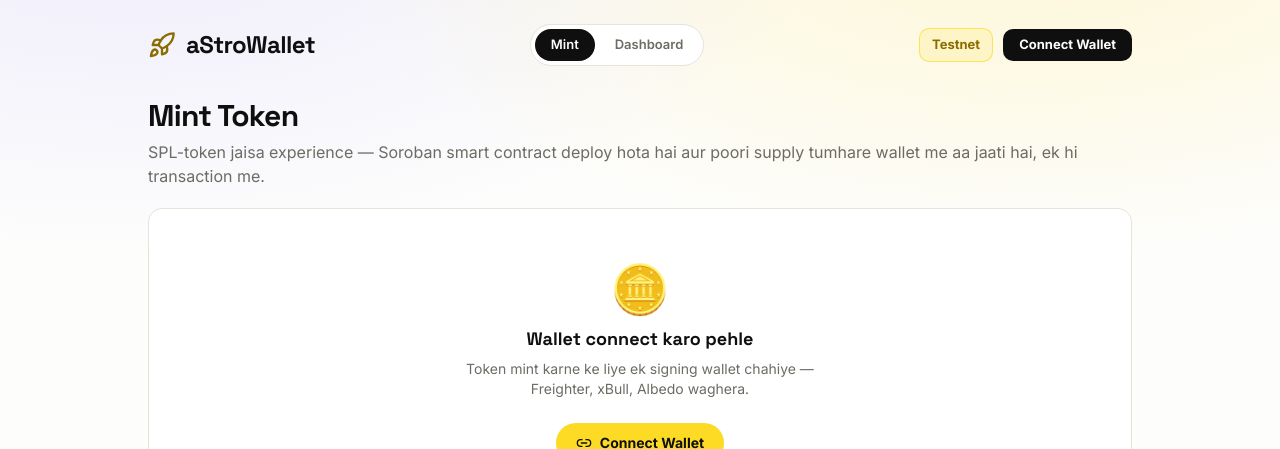
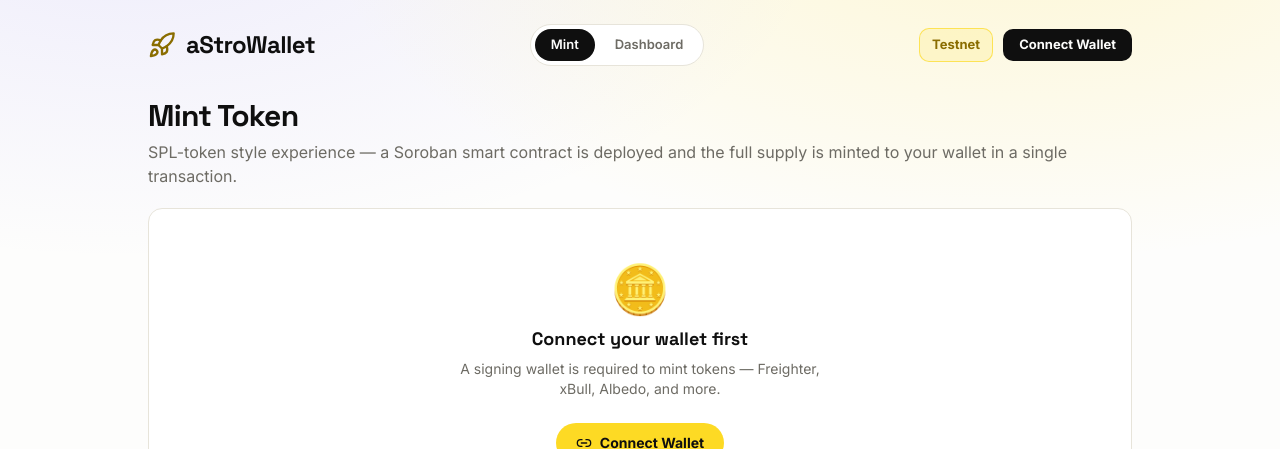
Before and after one commit to vilashturkane/aStroWallet, a Next.js app in the folder client/: page /mint in a window 1280 px wide. Shown: the top 449 px of the page. Built offline with nearby package versions, Linux system fonts and the light colour scheme; no server answers.

Commit message:
fix(i18n): replace all 22 Hinglish strings with pure English across 7 files

```diff
--- a/client/app/dashboard/page.tsx
+++ b/client/app/dashboard/page.tsx
@@ -12,7 +12,7 @@ export default function DashboardPage() {
       <div className="pt-2">
         <h1 className="font-display text-3xl font-bold tracking-tight">Dashboard</h1>
         <p className="mt-1.5 text-muted-foreground">
-          Balances, tokens, NFTs, activity aur payments — sab ek jagah.
+          Balances, tokens, NFTs, activity and payments — all in one place.
         </p>
       </div>
       <Dashboard />
--- a/client/app/mint/page.tsx
+++ b/client/app/mint/page.tsx
@@ -12,8 +12,8 @@ export default function MintPage() {
       <div className="pt-2">
         <h1 className="font-display text-3xl font-bold tracking-tight">Mint Token</h1>
         <p className="mt-1.5 text-muted-foreground">
-          SPL-token jaisa experience — Soroban smart contract deploy hota hai aur poori supply
-          tumhare wallet me aa jaati hai, ek hi transaction me.
+          SPL-token style experience — a Soroban smart contract is deployed and the full supply
+          is minted to your wallet in a single transaction.
         </p>
       </div>
       <MintTokenCard />
--- a/client/app/page.tsx
+++ b/client/app/page.tsx
@@ -36,17 +36,17 @@ const STEPS = [
   {
     icon: ImageIcon,
     title: "1 · Upload to IPFS",
-    desc: "Token ki image aur metadata JSON Pinata pe pin hoti hai — server-side, credentials kabhi browser me nahi aate.",
+    desc: "The token image and metadata JSON are pinned to Pinata / IPFS server-side — credentials never reach the browser.",
   },
   {
     icon: FileCode2,
     title: "2 · Deploy contract",
-    desc: "Uploaded WASM se ek naya SEP-41 token contract instance deploy hota hai — Rust me likha, unit-tested.",
+    desc: "A new SEP-41 token contract instance is deployed from the uploaded WASM — written in Rust, fully unit-tested.",
   },
   {
     icon: Sparkles,
     title: "3 · Supply minted",
-    desc: "Constructor same transaction me poori supply tumhare wallet me mint kar deta hai. Done. 🎉",
+    desc: "The constructor mints the full supply to your wallet in the same transaction. Done. 🎉",
   },
 ];
 
@@ -141,7 +141,7 @@ export default function Home() {
           Everything a web3 wallet needs
         </h2>
         <p className="mt-2 text-center text-muted-foreground">
-          Connect karo, explore karo, mint karo — sab kuch testnet pe.
+          Connect, explore, and mint — all on testnet.
         </p>
         <div className="mt-9 grid gap-4 md:grid-cols-3">
           {/* Connect — opens the wallet modal directly */}
@@ -155,7 +155,7 @@ export default function Home() {
                 "Freighter · xBull · Albedo · Lobstr · Hana",
                 "One-click via Stellar Wallets Kit modal",
                 "Keys stay in YOUR wallet — non-custodial",
-                "Connect hote hi dashboard khul jaata hai",
+                "Dashboard opens instantly once connected",
               ]}
             />
             <span className="mt-5 inline-flex items-center gap-1.5 text-sm font-bold text-foreground">
@@ -334,7 +334,7 @@ export default function Home() {
           How token minting works
         </h2>
         <p className="mt-2 text-center text-muted-foreground">
-          Solana ke SPL token jaisa — lekin Stellar pe, Soroban smart contract ke saath.
+          Just like SPL tokens on Solana — but on Stellar, powered by Soroban smart contracts.
         </p>
         <div className="mt-8 grid gap-4 md:grid-cols-3">
           {STEPS.map((s) => (
--- a/client/components/dashboard/index.tsx
+++ b/client/components/dashboard/index.tsx
@@ -32,9 +32,9 @@ export function Dashboard() {
       <Card className="animate-fade-up">
         <CardContent className="py-14 text-center">
           <div className="mb-3 text-5xl">📊</div>
-          <p className="font-display text-lg font-bold">Koi account selected nahi hai</p>
+          <p className="font-display text-lg font-bold">No account selected</p>
           <p className="mx-auto mt-1.5 max-w-sm text-sm text-muted-foreground">
-            Wallet connect karo — phir uska dashboard yahan khulega.
+            Connect your wallet — your dashboard will load here.
           </p>
           <div className="mt-6 flex flex-wrap justify-center gap-3">
             <ConnectWalletButton />
--- a/client/components/dashboard/nfts-tab.tsx
+++ b/client/components/dashboard/nfts-tab.tsx
@@ -60,13 +60,13 @@ export function NftsTab({ balances }: { balances: HorizonBalance[] }) {
         <div className="mb-3 text-4xl">🖼</div>
         No NFTs detected on this account (<b>{network.toUpperCase()}</b>).
         <div className="mx-auto mt-4 max-w-md space-y-1.5 text-left text-[12.5px] leading-relaxed">
-          <p className="font-bold text-foreground">NFT nahi dikh raha? Check karo:</p>
-          <p>🔁 <b>Network</b> — NFTs mainnet pe hain toh upar se Mainnet select karo</p>
+          <p className="font-bold text-foreground">NFT not showing up? Check the following:</p>
+          <p>🔁 <b>Network</b> — if your NFTs are on mainnet, switch to Mainnet above</p>
           <p>
-            🧱 <b>Soroban NFTs</b> — smart-contract wale NFTs Horizon balances me nahi aate; abhi
-            sirf classic-asset NFTs dikhte hain (trustline balance ≤ 1)
+            🧱 <b>Soroban NFTs</b> — smart-contract NFTs do not appear in Horizon balances; only
+            classic-asset NFTs are shown (trustline balance ≤ 1)
           </p>
-          <p>📍 <b>Address</b> — wahi account kholo jisme NFT hold hai</p>
+          <p>📍 <b>Address</b> — open the account that actually holds the NFT</p>
         </div>
       </div>
     );
@@ -79,8 +79,7 @@ export function NftsTab({ balances }: { balances: HorizonBalance[] }) {
         ))}
       </div>
       <p className="mt-3 text-[11.5px] text-muted-foreground">
-        ℹ️ Sirf classic-asset NFTs (balance ≤ 1) dikhte hain — Soroban contract NFTs Horizon me
-        visible nahi hote.
+        ℹ️ Only classic-asset NFTs (balance ≤ 1) are shown — Soroban contract NFTs are not visible via Horizon.
       </p>
     </>
   );
--- a/client/components/dashboard/send-tab.tsx
+++ b/client/components/dashboard/send-tab.tsx
@@ -115,7 +115,7 @@ export function SendTab({ target }: { target: DashTarget }) {
           <Label htmlFor="send-memo">Memo (optional)</Label>
           <Input
             id="send-memo"
-            placeholder="e.g. chai ke liye ☕"
+            placeholder="e.g. payment for coffee ☕"
             value={memo}
             onChange={(e) => setMemo(e.target.value)}
           />
--- a/client/components/mint-token-card.tsx
+++ b/client/components/mint-token-card.tsx
@@ -45,7 +45,7 @@ export function MintTokenCard() {
 
   async function handleMint() {
     if (!connected) {
-      toast({ title: "Pehle wallet connect karo", variant: "destructive" });
+      toast({ title: "Please connect your wallet first", variant: "destructive" });
       return;
     }
     if (!WASM_HASH) {
@@ -124,10 +124,9 @@ export function MintTokenCard() {
       <Card className="animate-fade-up">
         <CardContent className="py-14 text-center">
           <div className="mb-3 text-5xl">🪙</div>
-          <p className="font-display text-lg font-bold">Wallet connect karo pehle</p>
+          <p className="font-display text-lg font-bold">Connect your wallet first</p>
           <p className="mx-auto mt-1.5 max-w-sm text-sm text-muted-foreground">
-            Token mint karne ke liye ek signing wallet chahiye — Freighter, xBull, Albedo
-            waghera.
+            A signing wallet is required to mint tokens — Freighter, xBull, Albedo, and more.
           </p>
           <ConnectWalletButton className="mt-6" />
         </CardContent>
@@ -143,8 +142,8 @@ export function MintTokenCard() {
           <Badge variant="gold">{network.toUpperCase()}</Badge>
         </CardTitle>
         <CardDescription>
-          SPL-token jaisa — Soroban smart contract deploy hota hai aur poori supply tumhare
-          connected wallet me mint ho jaati hai, ek hi transaction me.
+          A Soroban smart contract is deployed and the full supply is minted to your connected
+          wallet in a single transaction.
         </CardDescription>
       </CardHeader>
       <CardContent className="space-y-4">
@@ -201,7 +200,7 @@ export function MintTokenCard() {
               {file ? (
                 <span className="font-medium text-foreground">{file.name}</span>
               ) : (
-                "PNG / JPG / GIF · max 5 MB — Pinata (IPFS) pe upload hogi"
+                "PNG / JPG / GIF · max 5 MB — will be uploaded to Pinata (IPFS)"
               )}
             </div>
             <input
@@ -220,7 +219,7 @@ export function MintTokenCard() {
         </Button>
 
         <p className="text-xs text-muted-foreground">
-          💡 Account funded hona chahiye — dashboard me Friendbot se free test XLM le lo.
+          💡 Your account must be funded — get free test XLM via Friendbot on the dashboard.
         </p>
 
         {result && (
```
